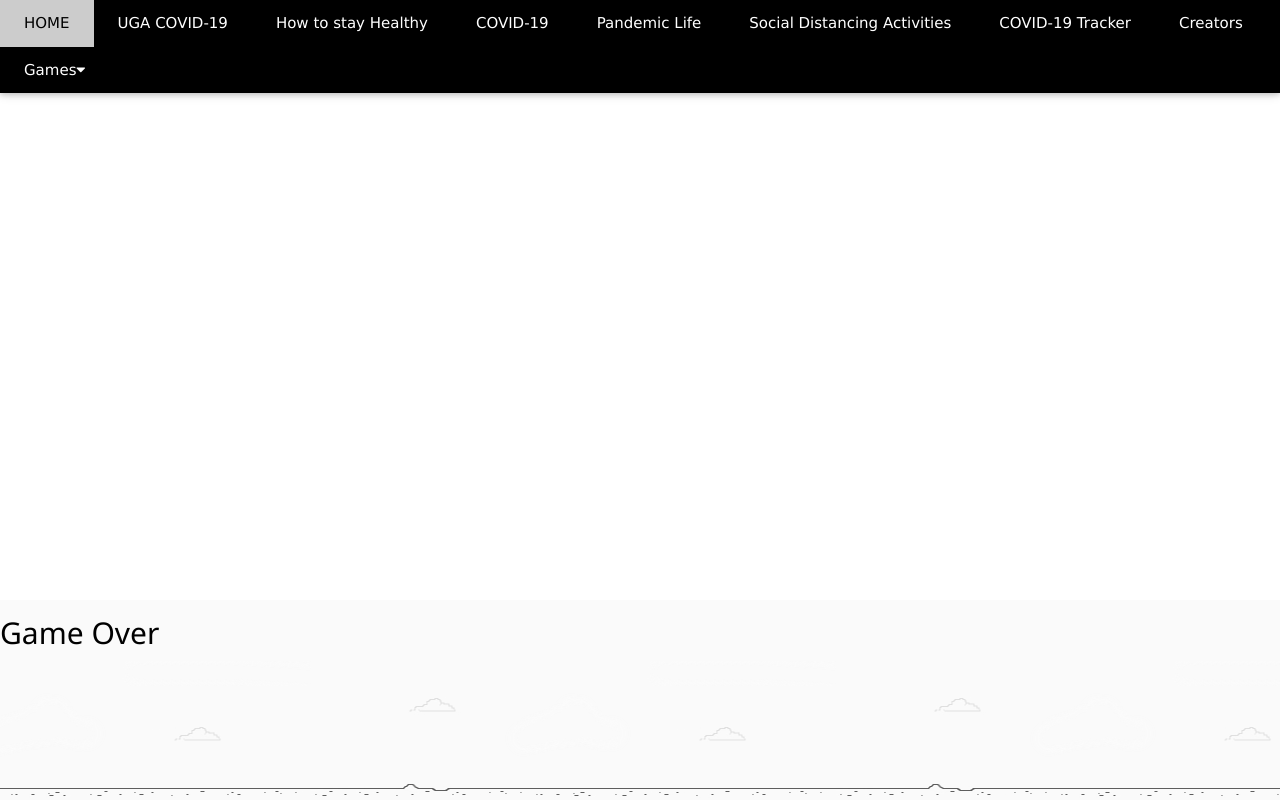
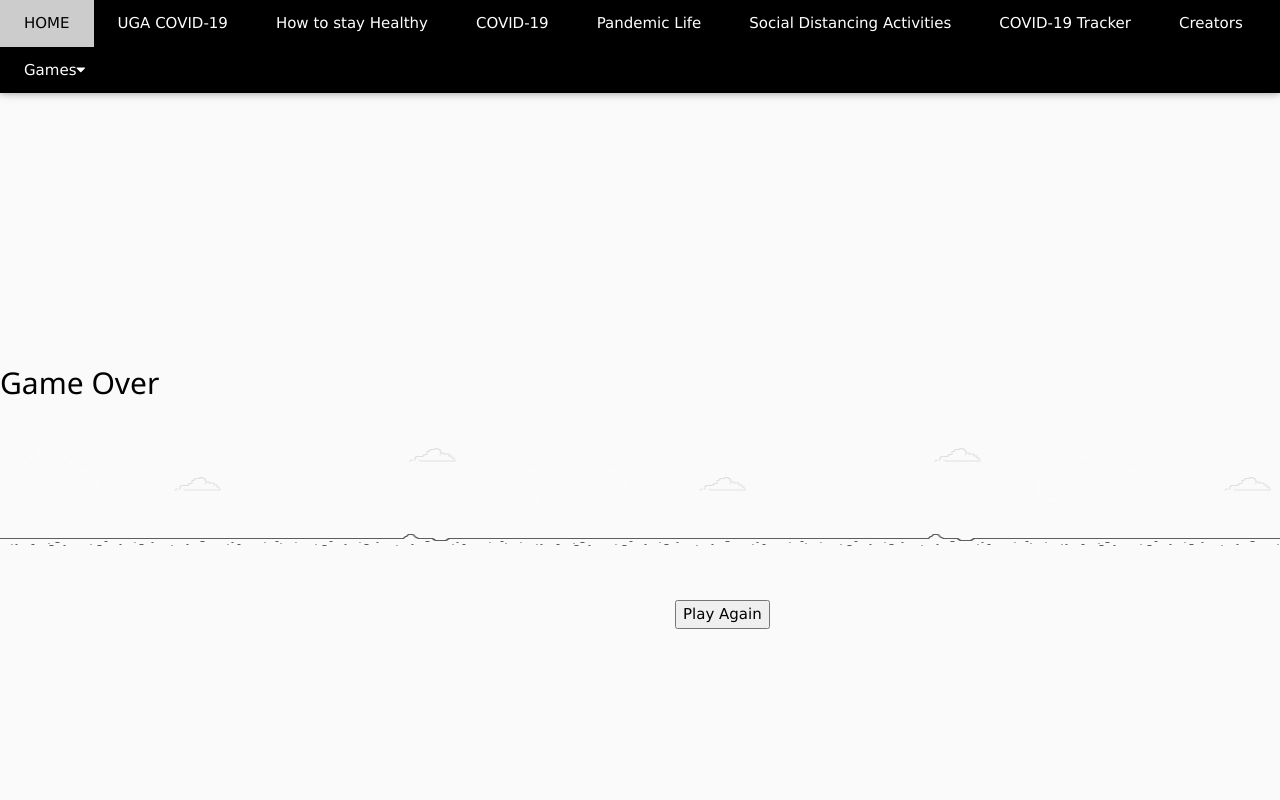
Before and after one commit to TiffyxSammy/healthyDawg, a PHP site: the page made by Covid Run/covidRun.html in a window 1280 px wide. Run offline with PHP 8.4, Linux system fonts and the light colour scheme.

Commit message:
update covid run

```diff
--- a/Covid Run/app.js
+++ b/Covid Run/app.js
@@ -56,6 +56,7 @@ document.addEventListener('DOMContentLoaded', () => {
         if (obstaclePosition > 0 && obstaclePosition < 60 && position < 60) {
           clearInterval(timerId)
           alert.innerHTML = 'Game Over'
+
           isGameOver = true
           //remove all children
           body.removeChild(body.firstChild)
@@ -71,3 +72,9 @@ document.addEventListener('DOMContentLoaded', () => {
     }
     generateObstacles()
     })
+
+
+    function clearForm(){
+      document.getElementById("myForm").reset();
+      window.location.reload();
+  }
--- a/Covid Run/covidRun.html
+++ b/Covid Run/covidRun.html
@@ -43,6 +43,9 @@
     </div>
 </div>
 
+<form id="myForm">
+<input style="margin-top:600px; margin-left:675px;" type="reset" id="clear" value="Play Again" onclick="clearForm()">
+</form>
 
   <div id="desert">
     <h2 id="alert"></h2>
--- a/Covid Run/style.css
+++ b/Covid Run/style.css
@@ -34,7 +34,7 @@
 
   #desert {
     position: absolute;
-    bottom: 0px;
+    bottom: 250px;
     background-image: url('t-rex-background.png');
     background-repeat: repeat-x;
     animation: slideright 600s infinite linear;
@@ -42,3 +42,8 @@
     width: 100%;
     height: 200px;
   }
+
+
+  body {
+    background-color: #FAFAFA;
+  }
```
